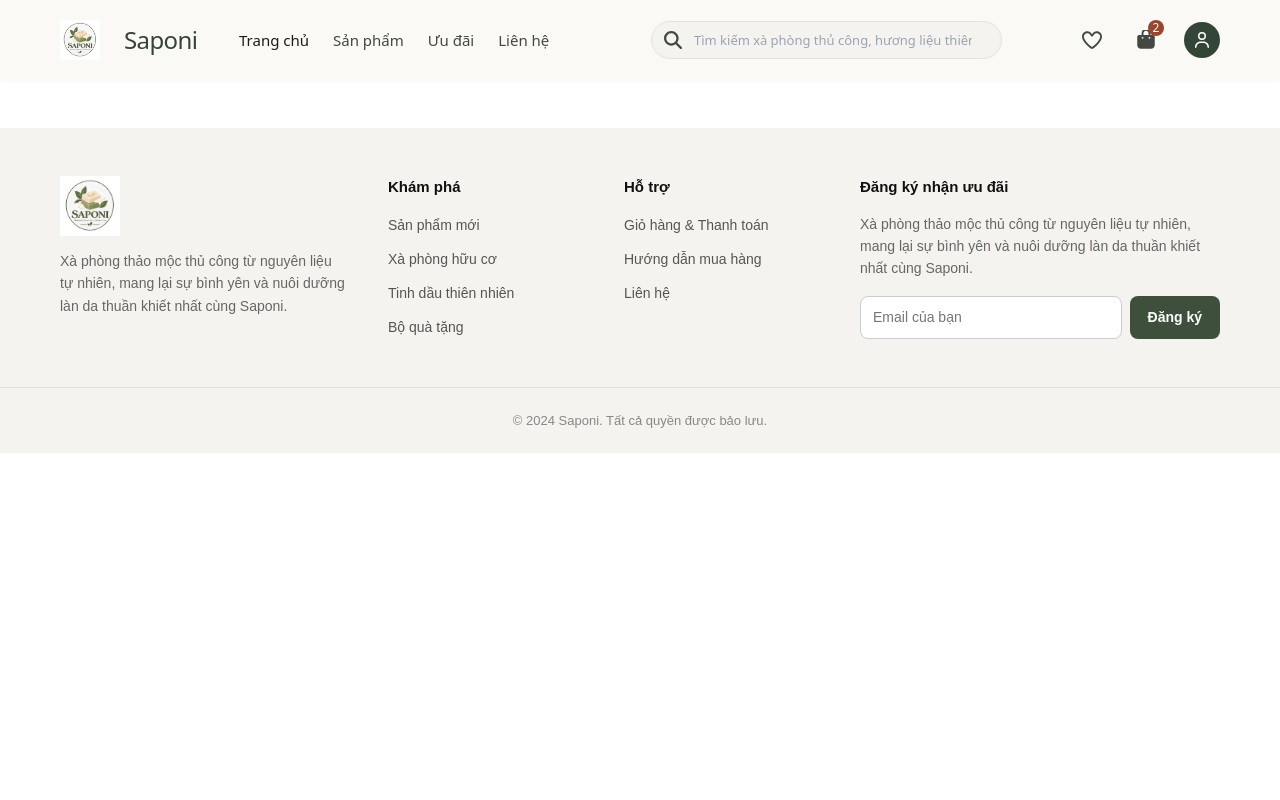
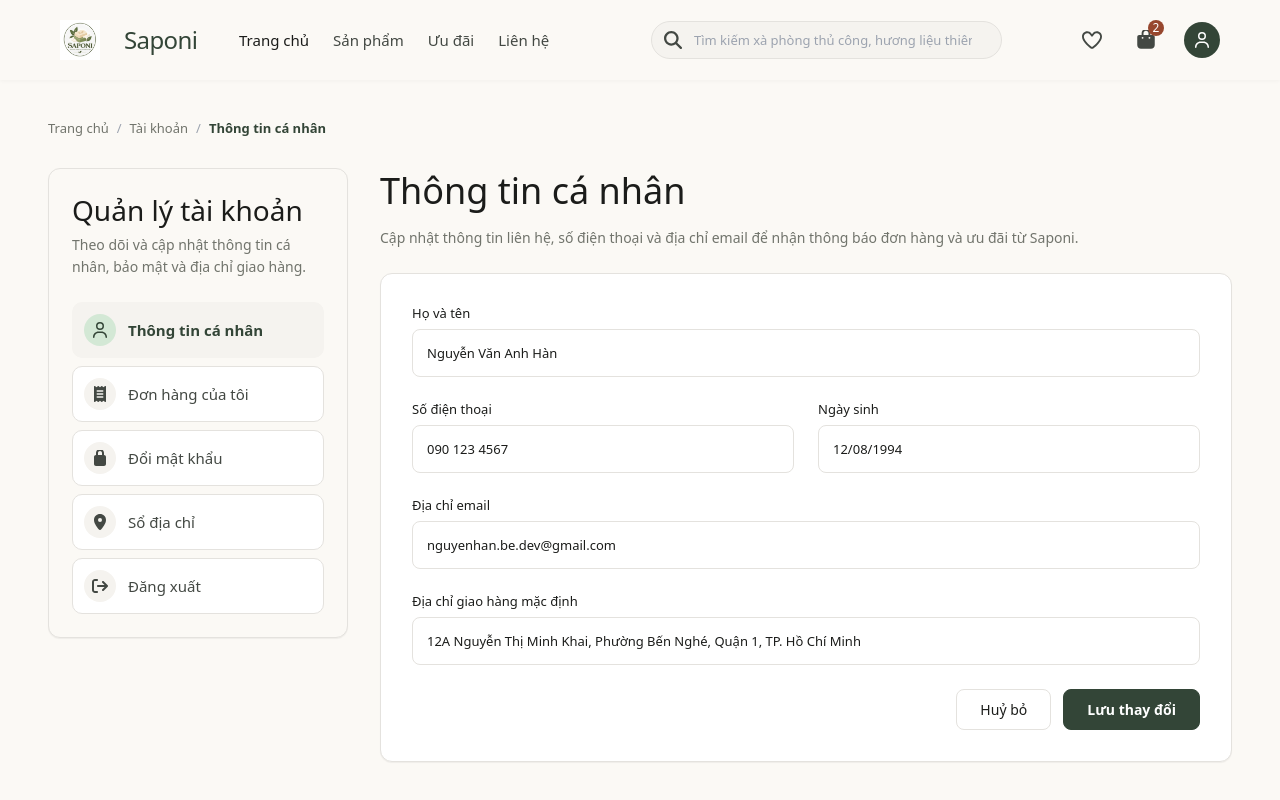
Before and after one commit to 23130087-AnhHan/FrontEnd_BanXaPhong, a React (Vite) app: page /tai-khoan in a window 1280 px wide. Shown: the top 800 px of the page. Built offline with nearby package versions, Linux system fonts and the light colour scheme.

Commit message:
feat(Account): Thêm trang thông tin cá nhân và liên kết từ menu tới tài khoản

```diff
--- a/src/App.jsx
+++ b/src/App.jsx
@@ -4,6 +4,7 @@ import Footer from './components/Footer'
 import HomePage from './pages/HomePage'
 import LoginPage from './pages/Login/LoginPage'
 import RegisterPage from './pages/Register/RegisterPage'
+import AccountProfilePage from './pages/AccountProfile/AccountProfilePage'
 
 export default function App() {
   return (
@@ -14,6 +15,7 @@ export default function App() {
           <Route path="/" element={<HomePage />} />
           <Route path="/login" element={<LoginPage />} />
           <Route path="/register" element={<RegisterPage />} />
+          <Route path="/tai-khoan" element={<AccountProfilePage />} />
         </Routes>
       </main>
       <Footer />
--- a/src/components/AccountDropdown.css
+++ b/src/components/AccountDropdown.css
@@ -17,7 +17,8 @@
   box-shadow: 0 20px 25px -5px rgb(0 0 0 / 10%), 0 8px 10px -6px rgb(0 0 0 / 10%);
 }
 
-.account-dropdown button {
+.account-dropdown button,
+.account-dropdown a {
   display: flex;
   align-items: center;
   gap: 14px;
@@ -30,10 +31,12 @@
   font-weight: 600;
   line-height: 16px;
   text-align: left;
+  text-decoration: none;
   cursor: pointer;
 }
 
-.account-dropdown button:hover {
+.account-dropdown button:hover,
+.account-dropdown a:hover {
   background: #f5f3ef;
 }
 
--- a/src/components/AccountDropdown.jsx
+++ b/src/components/AccountDropdown.jsx
@@ -1,4 +1,5 @@
 import { useEffect, useRef, useState } from 'react'
+import { Link } from 'react-router-dom'
 import { faUser } from '@fortawesome/free-regular-svg-icons/faUser'
 import { faHeart } from '@fortawesome/free-regular-svg-icons/faHeart'
 import { faBagShopping } from '@fortawesome/free-solid-svg-icons/faBagShopping'
@@ -8,7 +9,6 @@ import Icon from './Icon'
 import './AccountDropdown.css'
 
 const items = [
-  { label: 'Hồ sơ cá nhân', icon: faUser },
   { label: 'Đơn hàng của tôi', icon: faBagShopping },
   { label: 'Sổ địa chỉ', icon: faLocationDot },
   { label: 'Sản phẩm đã thích', icon: faHeart },
@@ -61,6 +61,10 @@ export default function AccountDropdown() {
           </div>
 
           <div className="account-links">
+            <Link to="/tai-khoan" onClick={() => setIsOpen(false)}>
+              <Icon icon={faUser} />
+              Hồ sơ cá nhân
+            </Link>
             {items.map((item) => (
               <button key={item.label} type="button" onClick={() => setIsOpen(false)}>
                 <Icon icon={item.icon} />
--- a/src/components/AccountSidebar.css
+++ b/src/components/AccountSidebar.css
@@ -1,5 +1,5 @@
 .account-sidebar {
-  width: 240px;
+  width: 300px;
   max-width: 100%;
   flex-shrink: 0;
   align-self: start;
--- /dev/null
+++ b/src/pages/AccountProfile/AccountProfilePage.css
@@ -0,0 +1,73 @@
+.account-profile-page {
+  min-height: 818px;
+  margin: -24px;
+  padding: 40px 48px 48px;
+  background: #fbf9f5;
+}
+
+.profile-breadcrumb {
+  display: flex;
+  flex-wrap: wrap;
+  align-items: center;
+  gap: 8px;
+  font-size: 13px;
+  line-height: 16px;
+  color: #9ca3af;
+}
+
+.profile-breadcrumb a {
+  color: #71746c;
+  text-decoration: none;
+}
+
+.profile-breadcrumb a:hover {
+  text-decoration: underline;
+}
+
+.profile-breadcrumb [aria-current='page'] {
+  color: #334537;
+  font-weight: 600;
+}
+
+.account-profile-layout {
+  display: flex;
+  align-items: flex-start;
+  gap: 32px;
+  margin-top: 32px;
+}
+
+.account-profile-content {
+  flex: 1;
+  min-width: 0;
+}
+
+.account-profile-content h1 {
+  margin: 0 0 12px;
+  color: #1b1c1a;
+  font-size: 36px;
+  font-weight: 400;
+  line-height: 46px;
+}
+
+.account-profile-description {
+  margin: 0 0 24px;
+  color: #71746c;
+  font-size: 14px;
+  line-height: 23px;
+}
+
+@media (max-width: 767px) {
+  .account-profile-page {
+    padding: 24px 16px 40px;
+  }
+
+  .account-profile-layout {
+    flex-direction: column;
+    gap: 24px;
+    margin-top: 24px;
+  }
+
+  .account-profile-layout > * {
+    width: 100%;
+  }
+}
--- /dev/null
+++ b/src/pages/AccountProfile/AccountProfilePage.jsx
@@ -0,0 +1,29 @@
+import { Link } from 'react-router-dom'
+import AccountSidebar from '../../components/AccountSidebar'
+import ProfileForm from './components/ProfileForm'
+import './AccountProfilePage.css'
+
+export default function AccountProfilePage() {
+  return (
+    <div className="account-profile-page">
+      <nav className="profile-breadcrumb" aria-label="Đường dẫn">
+        <Link to="/">Trang chủ</Link>
+        <span aria-hidden="true">/</span>
+        <Link to="/tai-khoan">Tài khoản</Link>
+        <span aria-hidden="true">/</span>
+        <span aria-current="page">Thông tin cá nhân</span>
+      </nav>
+
+      <div className="account-profile-layout">
+        <AccountSidebar activePage="profile" />
+        <section className="account-profile-content" aria-labelledby="profile-title">
+          <h1 id="profile-title">Thông tin cá nhân</h1>
+          <p className="account-profile-description">
+            Cập nhật thông tin liên hệ, số điện thoại và địa chỉ email để nhận thông báo đơn hàng và ưu đãi từ Saponi.
+          </p>
+          <ProfileForm />
+        </section>
+      </div>
+    </div>
+  )
+}
--- /dev/null
+++ b/src/pages/AccountProfile/components/ProfileForm.css
@@ -0,0 +1,87 @@
+.profile-form {
+  display: flex;
+  flex-direction: column;
+  gap: 24px;
+  padding: 31px;
+  border: 1px solid #e4e2de;
+  border-radius: 12px;
+  background: #fff;
+  box-shadow: 0 1px 1px rgb(0 0 0 / 5%);
+}
+
+.profile-field {
+  display: flex;
+  flex-direction: column;
+  gap: 8px;
+  min-width: 0;
+}
+
+.profile-field label {
+  color: #1b1c1a;
+  font-size: 13px;
+  font-weight: 500;
+  line-height: 16px;
+}
+
+.profile-field input {
+  width: 100%;
+  height: 48px;
+  padding: 0 14px;
+  border: 1px solid #e4e2de;
+  border-radius: 8px;
+  background: #fff;
+  color: #1b1c1a;
+  font-size: 13px;
+}
+
+.profile-form-row {
+  display: grid;
+  grid-template-columns: repeat(2, minmax(0, 1fr));
+  gap: 24px;
+}
+
+.profile-form-actions {
+  display: flex;
+  flex-wrap: wrap;
+  justify-content: flex-end;
+  gap: 12px;
+}
+
+.profile-form-actions button {
+  padding: 11px 23px;
+  border: 1px solid #e4e2de;
+  border-radius: 8px;
+  background: #fff;
+  color: #1b1c1a;
+  font-size: 14px;
+  font-weight: 500;
+  line-height: 17px;
+  cursor: pointer;
+}
+
+.profile-form-actions .profile-save {
+  border-color: #334537;
+  background: #334537;
+  color: #fff;
+  font-weight: 600;
+}
+
+.profile-form-actions button:hover {
+  opacity: 0.85;
+}
+
+.profile-form input:focus-visible,
+.profile-form button:focus-visible {
+  outline: 2px solid #334537;
+  outline-offset: 2px;
+}
+
+@media (max-width: 767px) {
+  .profile-form {
+    padding: 23px;
+  }
+
+  .profile-form-row {
+    grid-template-columns: 1fr;
+  }
+}
--- /dev/null
+++ b/src/pages/AccountProfile/components/ProfileForm.jsx
@@ -0,0 +1,43 @@
+import './ProfileForm.css'
+
+export default function ProfileForm() {
+  return (
+    <form className="profile-form" aria-label="Thông tin cá nhân">
+      <div className="profile-field">
+        <label htmlFor="profile-name">Họ và tên</label>
+        <input id="profile-name" type="text" autoComplete="name" defaultValue="Nguyễn Văn Anh Hàn" />
+      </div>
+
+      <div className="profile-form-row">
+        <div className="profile-field">
+          <label htmlFor="profile-phone">Số điện thoại</label>
+          <input id="profile-phone" type="tel" autoComplete="tel" defaultValue="090 123 4567" />
+        </div>
+        <div className="profile-field">
+          <label htmlFor="profile-birthday">Ngày sinh</label>
+          <input id="profile-birthday" type="text" autoComplete="bday" defaultValue="12/08/1994" />
+        </div>
+      </div>
+
+      <div className="profile-field">
+        <label htmlFor="profile-email">Địa chỉ email</label>
+        <input id="profile-email" type="email" autoComplete="email" defaultValue="nguyenhan.be.dev@gmail.com" />
+      </div>
+
+      <div className="profile-field">
+        <label htmlFor="profile-address">Địa chỉ giao hàng mặc định</label>
+        <input
+          id="profile-address"
+          type="text"
+          autoComplete="street-address"
+          defaultValue="12A Nguyễn Thị Minh Khai, Phường Bến Nghé, Quận 1, TP. Hồ Chí Minh"
+        />
+      </div>
+
+      <div className="profile-form-actions">
+        <button type="reset">Huỷ bỏ</button>
+        <button type="button" className="profile-save">Lưu thay đổi</button>
+      </div>
+    </form>
+  )
+}
```
